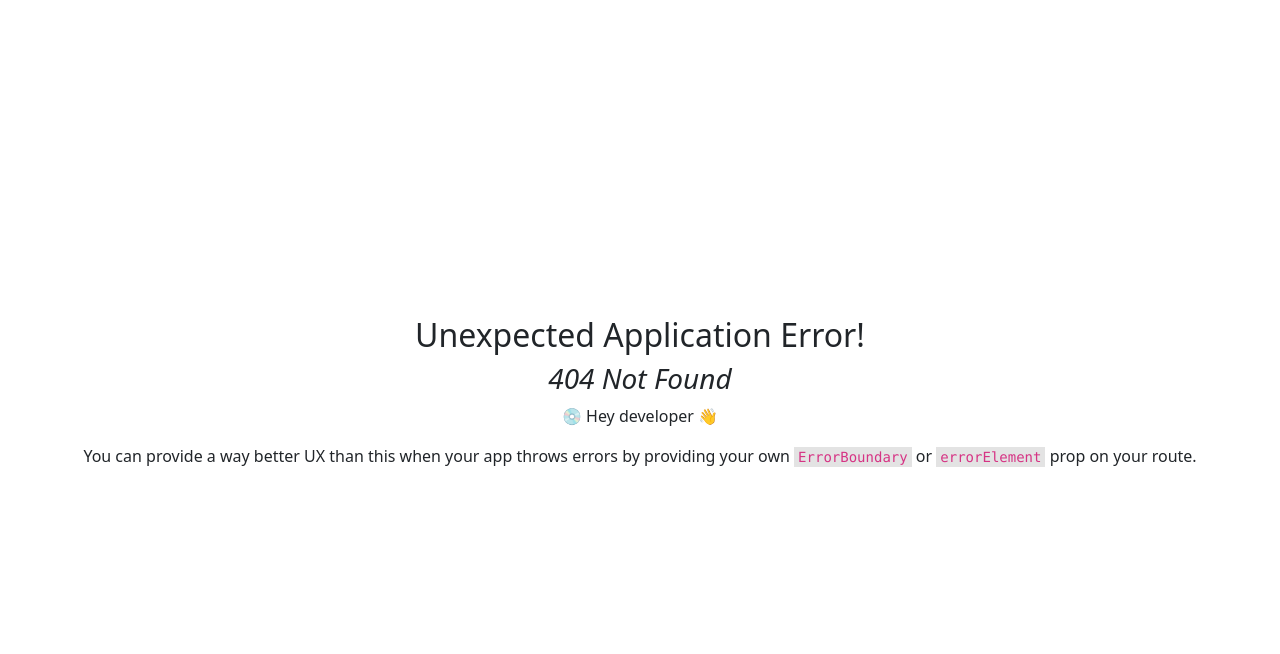
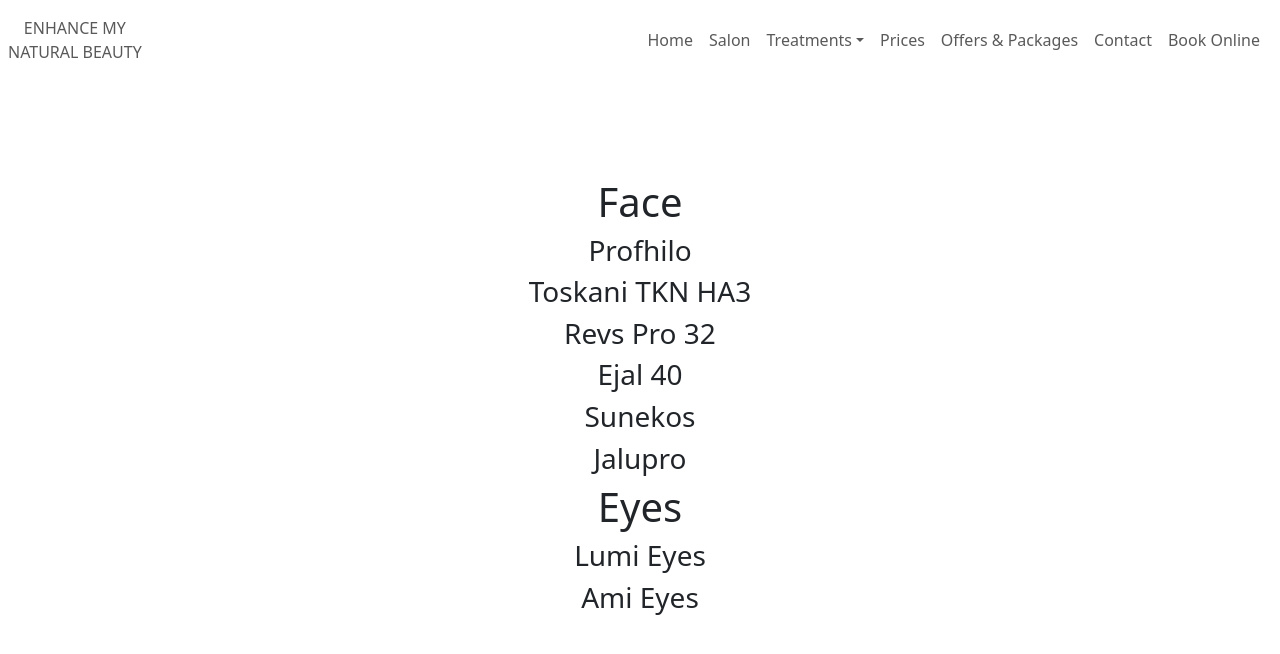
Before and after one commit to aszab1/beauty-page, a React (Vite) app: page /skin-boosters in a window 1280 px wide. Before the commit this address had no page. Shown: the top 654 px of the page. Built offline with nearby package versions, Linux system fonts and the light colour scheme.

Commit message:
finished components paths

```diff
--- /dev/null
+++ b/src/components/AddTreatments.jsx
@@ -0,0 +1,10 @@
+
+export default function AddTreatments(){
+
+  return(
+    <>
+    <h2>Jelly Masks</h2>
+    <h2>LED Light Therapy</h2>
+    </>
+  )
+}
--- /dev/null
+++ b/src/components/FatDissolving.jsx
@@ -0,0 +1,9 @@
+export default function FatDissolving(){
+
+  return(
+    <>
+    <h2>The lemon Bottle</h2>
+    <h2>Aqualyx</h2>
+    </>
+  )
+}
--- /dev/null
+++ b/src/components/Microneedling.jsx
@@ -0,0 +1,11 @@
+
+export default function Microneedling(){
+
+  return(
+    <>
+    <h2>The lemon bottle</h2>
+    <h2>Stayve</h2>
+    <h2>Infini</h2>
+    </>
+  )
+}
--- a/src/components/Nav.jsx
+++ b/src/components/Nav.jsx
@@ -31,11 +31,11 @@
               </Dropdown.Menu>
         {/* </NavDropdown> */}
         </Dropdown>
-        <NavDropdown.Item>Microneedling</NavDropdown.Item>
-        <NavDropdown.Item>Skin Boosters</NavDropdown.Item>
-        <NavDropdown.Item>Fat dissolving</NavDropdown.Item>
-        <NavDropdown.Item>Vitamin Shots</NavDropdown.Item>
-        <NavDropdown.Item>Additional Treatments</NavDropdown.Item>
+        <NavDropdown.Item as={Link} to='/microneedling'>Microneedling</NavDropdown.Item>
+        <NavDropdown.Item as={Link} to='/skin-boosters'>Skin Boosters</NavDropdown.Item>
+        <NavDropdown.Item as={Link} to='/fat-dissolving'>Fat dissolving</NavDropdown.Item>
+        <NavDropdown.Item as={Link} to='/vitamin-shots'>Vitamin Shots</NavDropdown.Item>
+        <NavDropdown.Item as={Link} to='/additional-treatments'>Additional Treatments</NavDropdown.Item>
 
       </NavDropdown>
             <Nav.Link as={Link} to='/prices'>Prices</Nav.Link>
--- /dev/null
+++ b/src/components/SkinBoosters.jsx
@@ -0,0 +1,18 @@
+
+export default function SkinBoosters(){
+
+  return(
+    <>
+    <h1>Face</h1>
+    <h3>Profhilo</h3>
+    <h3>Toskani TKN HA3</h3>
+    <h3>Revs Pro 32</h3>
+    <h3>Ejal 40</h3>
+    <h3>Sunekos</h3>
+    <h3>Jalupro</h3>
+    <h1>Eyes</h1>
+    <h3>Lumi Eyes</h3>
+    <h3>Ami Eyes</h3>
+    </>
+  )
+}
--- /dev/null
+++ b/src/components/VitaminShots.jsx
@@ -0,0 +1,11 @@
+
+export default function VitaminShots(){
+
+  return(
+    <>
+    <h2>Vitamin B12</h2>
+    <h2>Vitamin C</h2>
+    <h2>Vitamin H(Biotin)</h2>
+    </>
+  )
+}
```
Also changed, not shown: src/main.jsx (+25 -0 lines).
